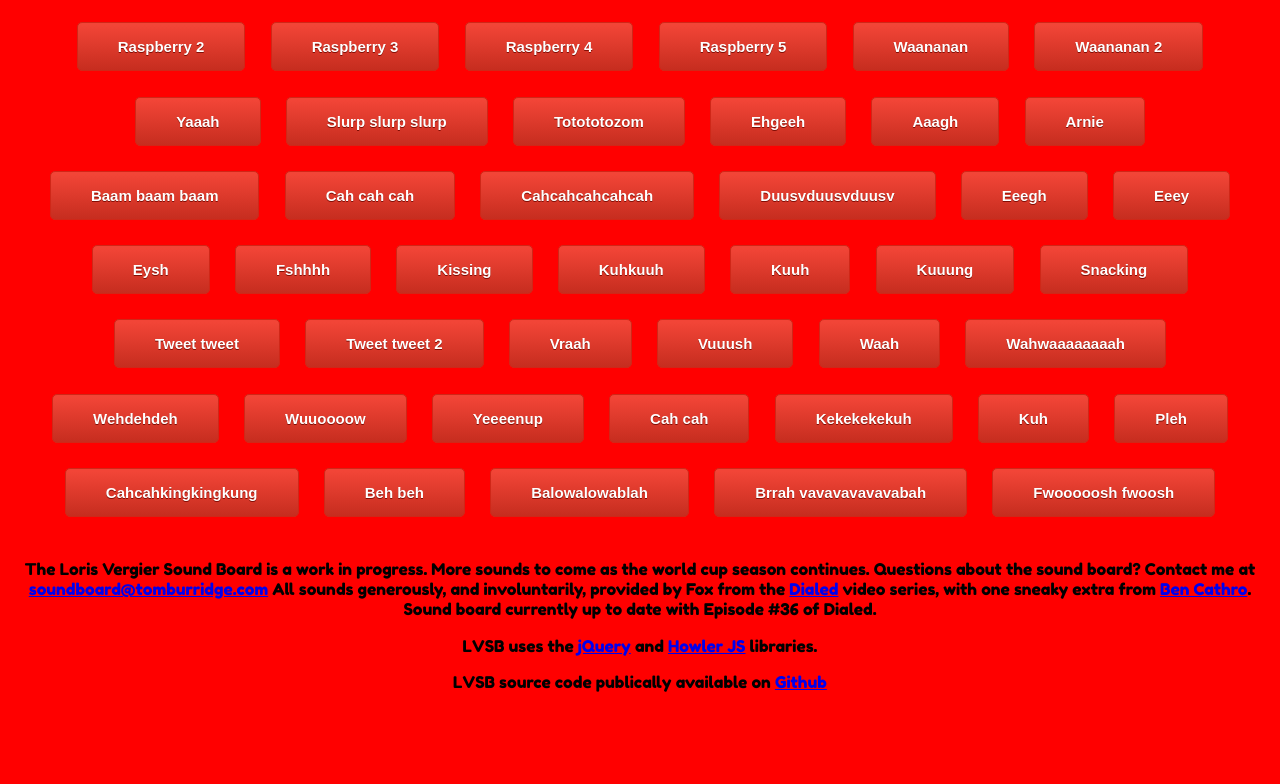
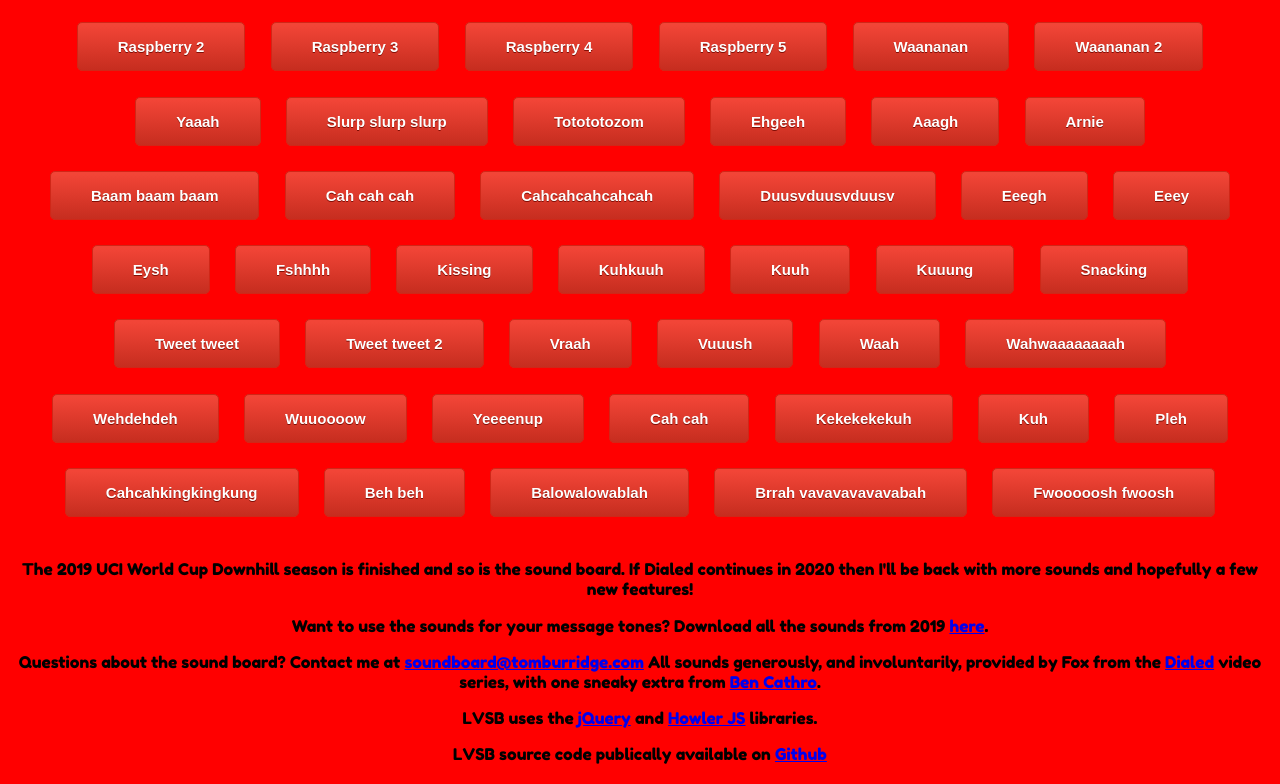
Before and after one commit to waffleShirt/wcdh-sound-board, a plain HTML site: page index.html in a window 1280 px wide. Shown: the part 572-1356 px from the top of the page. Before the commit the page ends 1284 px from the top, so only its background shows below. Drawn offline with nearby package versions, Linux system fonts and the light colour scheme; no server answers; a web font is replaced by a local one.

Commit message:
Changed the page footer text to reflect the end of the season. Added a link to download all the sound files in one zip archive.

```diff
--- a/index.html
+++ b/index.html
@@ -42,7 +42,9 @@
     </div>
 
     <div id="info">
-        <p>The Loris Vergier Sound Board is a work in progress. More sounds to come as the world cup season continues. Questions about the sound board? Contact me at <a href="mailto:soundboard@tomburridge.com">soundboard@tomburridge.com</a> All sounds generously, and involuntarily, provided by Fox from the <a href="https://www.youtube.com/playlist?list=PLWM_256O70OsN7T8BFN1tHUO4kCAz63fx" target="_blank">Dialed</a> video series, with one sneaky extra from <a href="https://www.youtube.com/channel/UCqfVn_4SrTEx4q1OrV1prdg" target="_blank">Ben Cathro</a>.<br>Sound board currently up to date with Episode #36 of Dialed.</p>
+        <p>The 2019 UCI World Cup Downhill season is finished and so is the sound board. If Dialed continues in 2020 then I'll be back with more sounds and hopefully a few new features!</p>
+        <p>Want to use the sounds for your message tones? Download all the sounds from 2019 <a href=sounds/lvsb_all_sounds_2019.zip>here</a>.</p>
+        <p>Questions about the sound board? Contact me at <a href="mailto:soundboard@tomburridge.com">soundboard@tomburridge.com</a> All sounds generously, and involuntarily, provided by Fox from the <a href="https://www.youtube.com/playlist?list=PLWM_256O70OsN7T8BFN1tHUO4kCAz63fx" target="_blank">Dialed</a> video series, with one sneaky extra from <a href="https://www.youtube.com/channel/UCqfVn_4SrTEx4q1OrV1prdg" target="_blank">Ben Cathro</a>.</p>
         <p>LVSB uses the <a href="https://jquery.com/" target="_blank">jQuery</a> and <a href="https://howlerjs.com/" target="_blank">Howler JS</a> libraries.</p>
         <p>LVSB source code publically available on <a href="https://github.com/waffleShirt/wcdh-sound-board" target="_blank">Github</a></p>
     </div>
```
